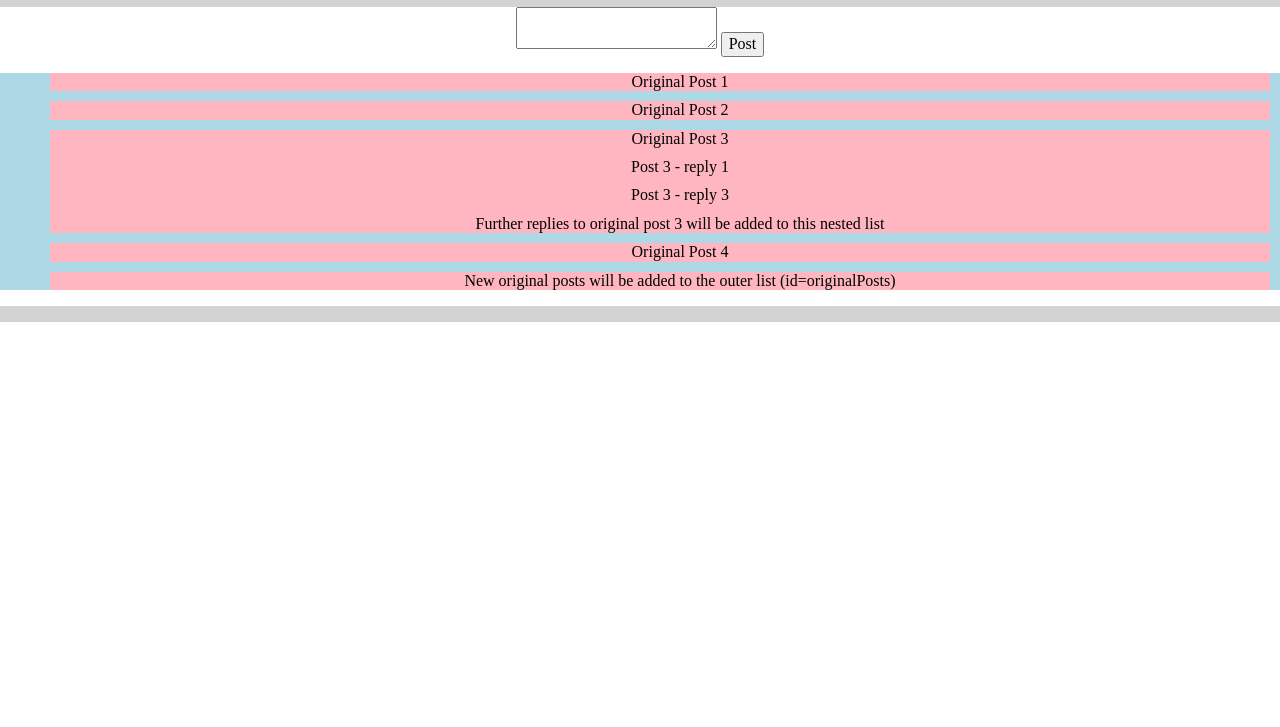
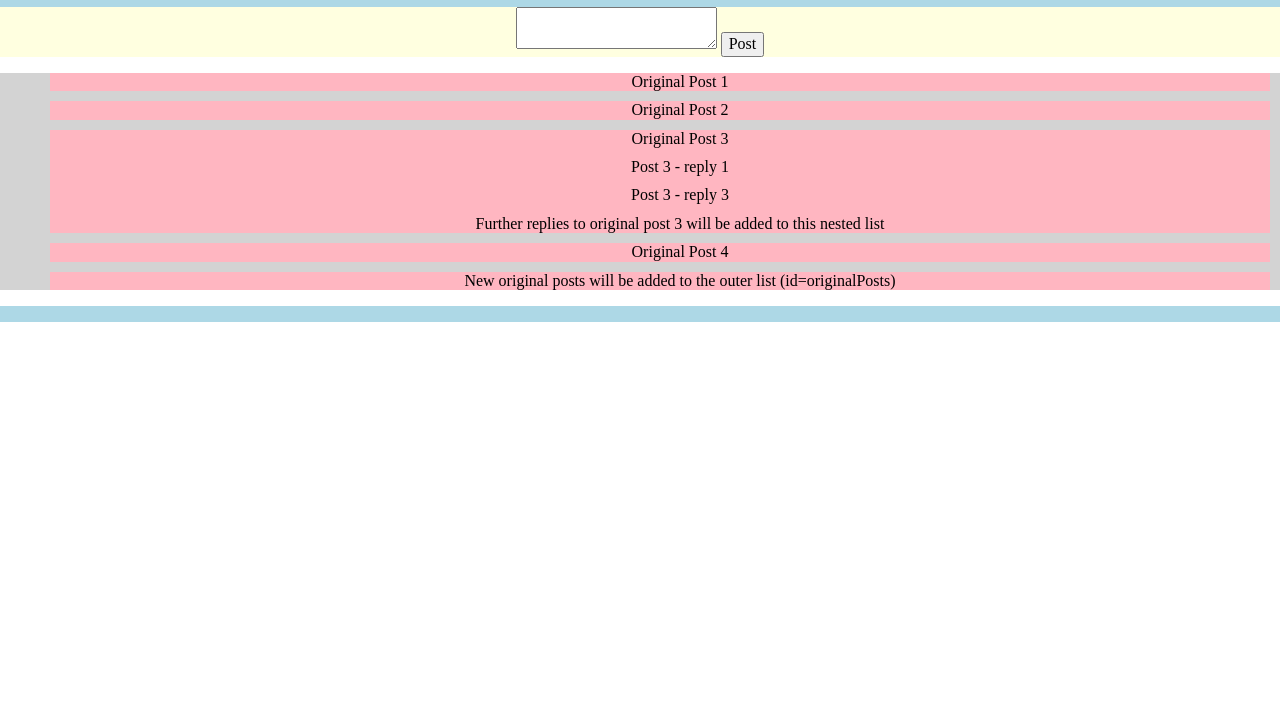
Before and after one commit to cxs505/Totally_Legit_Twitter, a plain HTML site: page Client/index.html in a window 1280 px wide. Shown: the part 73-800 px from the top of the page. Drawn offline with nearby package versions, Linux system fonts and the light colour scheme.

Commit message:
random text added

```diff
--- a/Client/style.css
+++ b/Client/style.css
@@ -5,7 +5,7 @@
 }
 
 :root {
-    --headerFooterBackground : lightgray;
+    --headerFooterBackground : lightblue;
     --headerFooterText : white;
 }
 
@@ -20,11 +20,19 @@ body {
     display: flex;
     flex-direction:column;
     justify-content: center;
-
 }
 
+#formContainer {
+    /* min-height: 20vw; */
+    background-color: lightyellow;
+}
+
+/* #timeline {
+    min-height: 80vw;
+} */
+
 #originalPosts {
-    background-color: lightblue;
+    background-color: lightgray;
 }
 
 #originalPosts ul {
```
